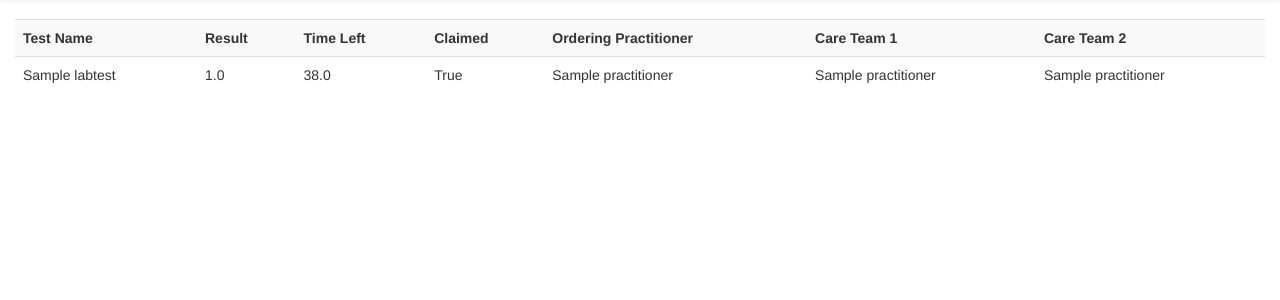
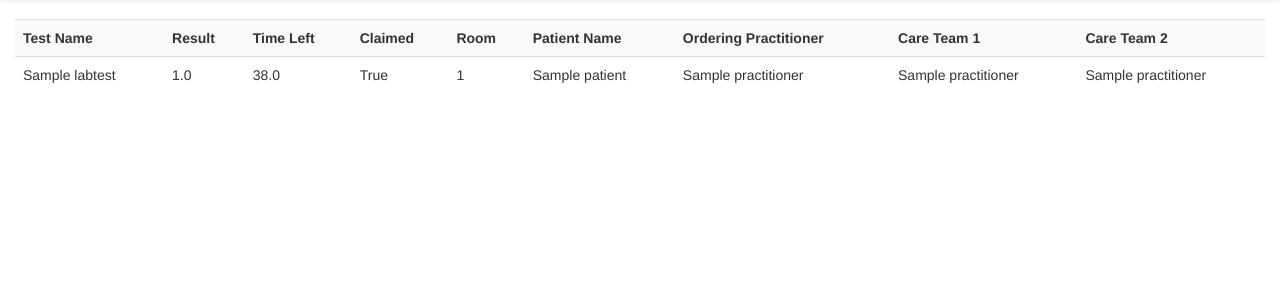
Before and after one commit to psehgal/labit, a Django app: page /dashboard in a window 1280 px wide. Shown: the part 51-351 px from the top of the page. Run offline with Django 3.2, Linux system fonts and the light colour scheme; tables that the repository leaves empty hold one stand-in row (values such as "Sample post"); some libraries are stand-ins or nearby versions.

Commit message:
sortable lab results table

```diff
--- a/messagegenerator/templates/messagegenerator/dashboard.html
+++ b/messagegenerator/templates/messagegenerator/dashboard.html
@@ -1,13 +1,15 @@
 {% extends 'messagegenerator/base.html' %}
 
 {% block content %}
-
-  <table class="table table-striped table-hover">
+  <script src="https://www.kryogenix.org/code/browser/sorttable/sorttable.js"></script>
+  <table class="table table-striped table-hover sortable">
     <tr>
       <th>Test Name</th>
       <th>Result</th>
       <th>Time Left</th>
       <th>Claimed</th>
+      <th>Room</th>
+      <th>Patient Name</th>
       <th>Ordering Practitioner</th>
       <th>Care Team 1</th>
       <th>Care Team 2</th>
@@ -18,6 +20,8 @@
       <td>{{ order.value }}</td>
       <td>{{ order.time_remaining }}</td>
       <td>{{ order.taken_by_doctor }}</td>
+      <td>{{ order.room }}</td>
+      <td>{{ order.patient.name }}</td>
       <td>{{ order.ordering_practitioner.name }}</td>
       <td>{{ order.care_team_doctor_1.name }}</td>
       <td>{{ order.care_team_doctor_2.name }}</td>
```
